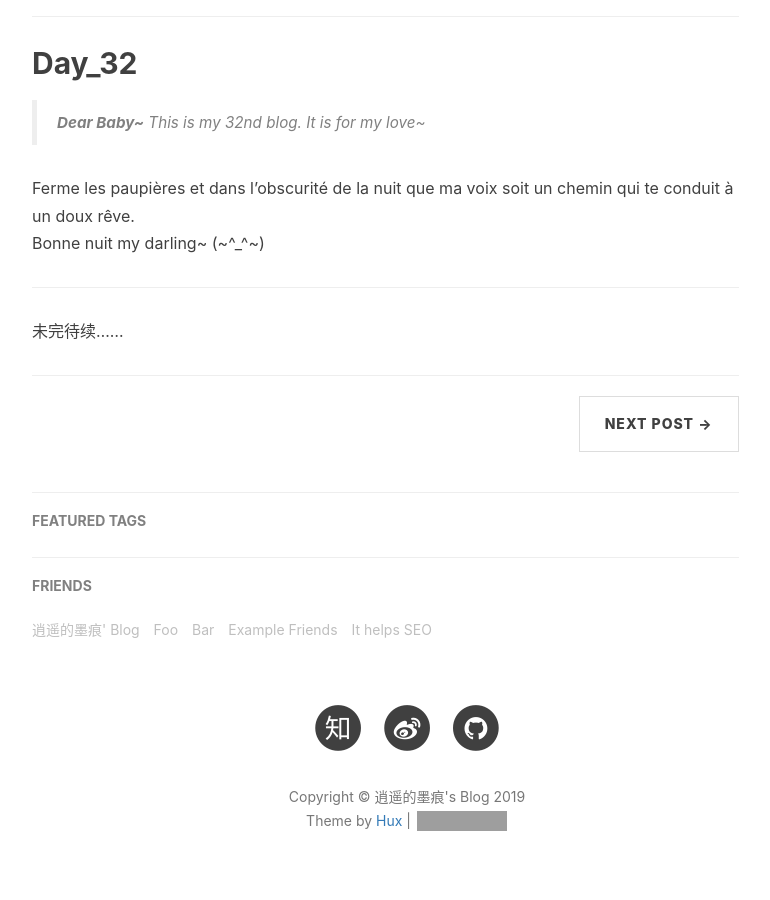
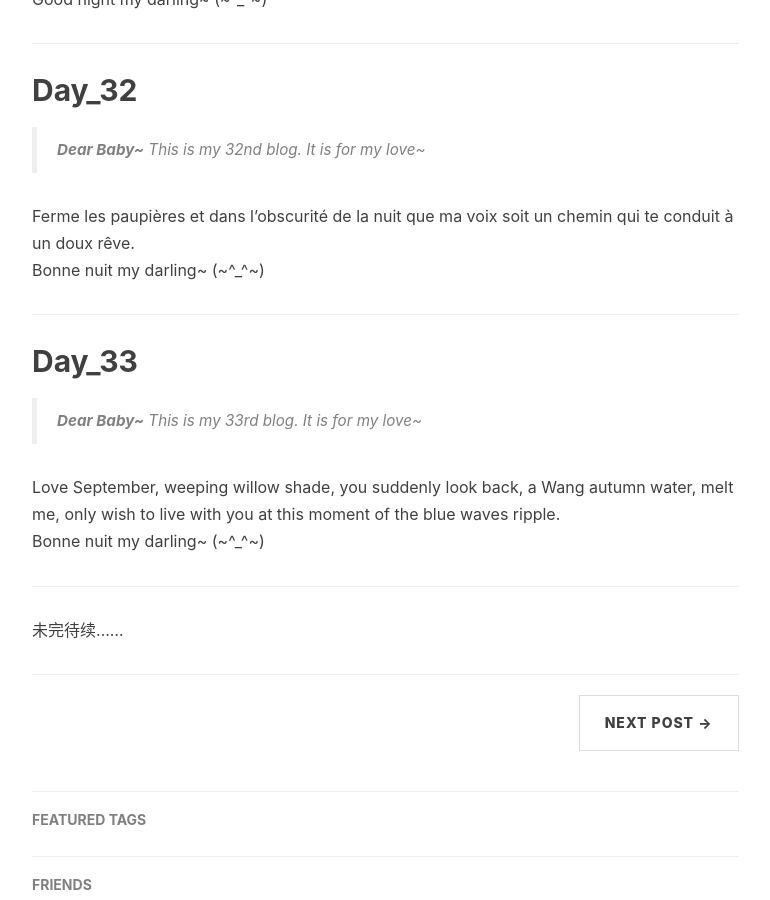
Before and after one commit to Big1ce/Big1ce.github.io, a Jekyll site: the page built from _posts/2019-08-16-good-night.markdown, in a window 1280 px wide and 900 px high, scrolled down 9075 px. Shown: the whole window, without its empty margins (233-1003 px from the left). Built offline with Jekyll 4.4.1, drawn with Linux system fonts in a browser that asks for light colours; nearby versions of some CDN libraries; comment, search, counter and statistics services are not loaded; grey boxes are pictures that could not be loaded.

Commit message:
post_day_33

```diff
--- a/_posts/2019-08-16-good-night.markdown
+++ b/_posts/2019-08-16-good-night.markdown
@@ -53,8 +53,7 @@ tags:
 [Day_30](#Day_30)<br>-->
 [Day_31](#Day_31)<br>
 [Day_32](#Day_32)<br>
-
-
+[Day_32](#Day_32)<br>
 
 ---
 <p id = "Day_1"></p>
@@ -397,8 +396,16 @@ Ferme les paupières et dans l'obscurité de la nuit que ma voix soit un chemin
 <br>Bonne nuit my darling~ (~^_^~)
 
 ---
+<p id = "Day_33"></p>
+## Day_33
 
 
+> **Dear Baby~** This is my 33rd blog. It is for my love~
+
+Love September, weeping willow shade, you suddenly look back, a Wang autumn water, melt me, only wish to live with you at this moment of the blue waves ripple.
+<br>Bonne nuit my darling~ (~^_^~)
+
+---
 
 
 
```
